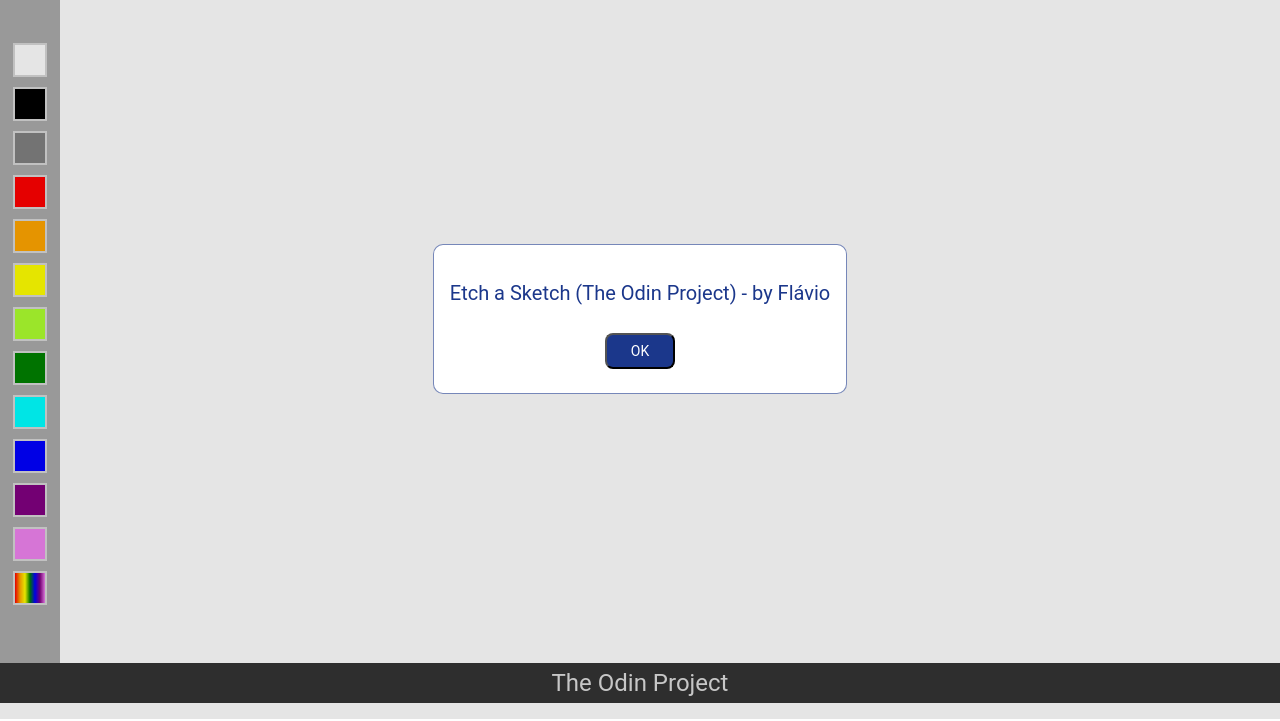
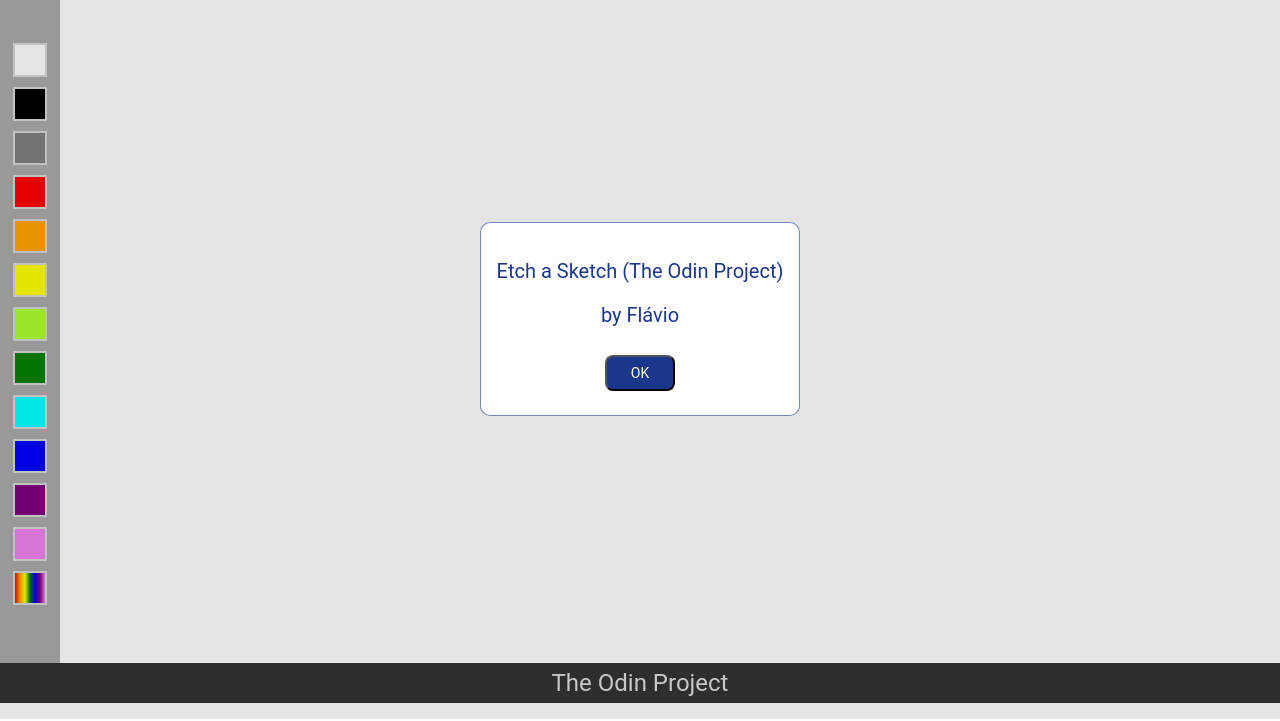
Before and after one commit to femelo/etch-a-sketch, a plain HTML site: page index.html in a window 1280 px wide. Both pictures are taken after a click on the element "Etch a Sketch". Shown: the part 81-802 px from the top of the page. Drawn offline with Linux system fonts and the light colour scheme.

Commit message:
Change about message

```diff
--- a/index.html
+++ b/index.html
@@ -63,7 +63,8 @@
     </dialog>
 
     <dialog id="about-dialog">
-        <p class="about-message">Etch a Sketch (The Odin Project) - by Flávio</p>
+        <p class="about-message">Etch a Sketch (The Odin Project)</p>
+        <p class="about-message" style="text-align: center">by Flávio</p>
         <form method="dialog">
           <button id="close-about">OK</button>
         </form>
```
